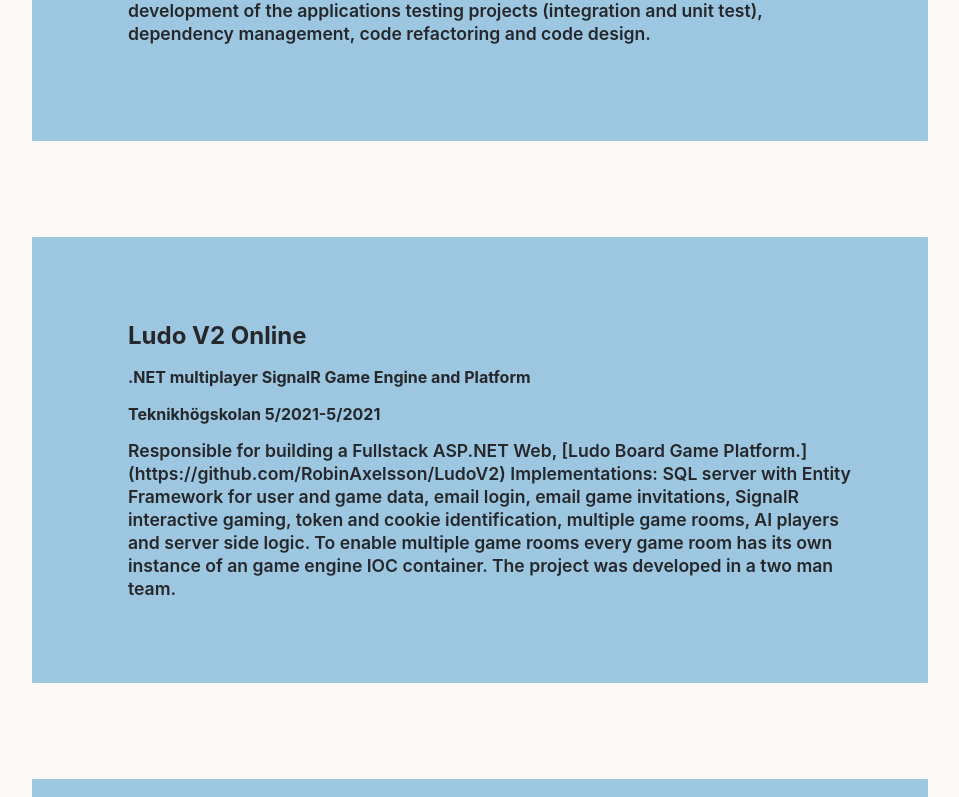
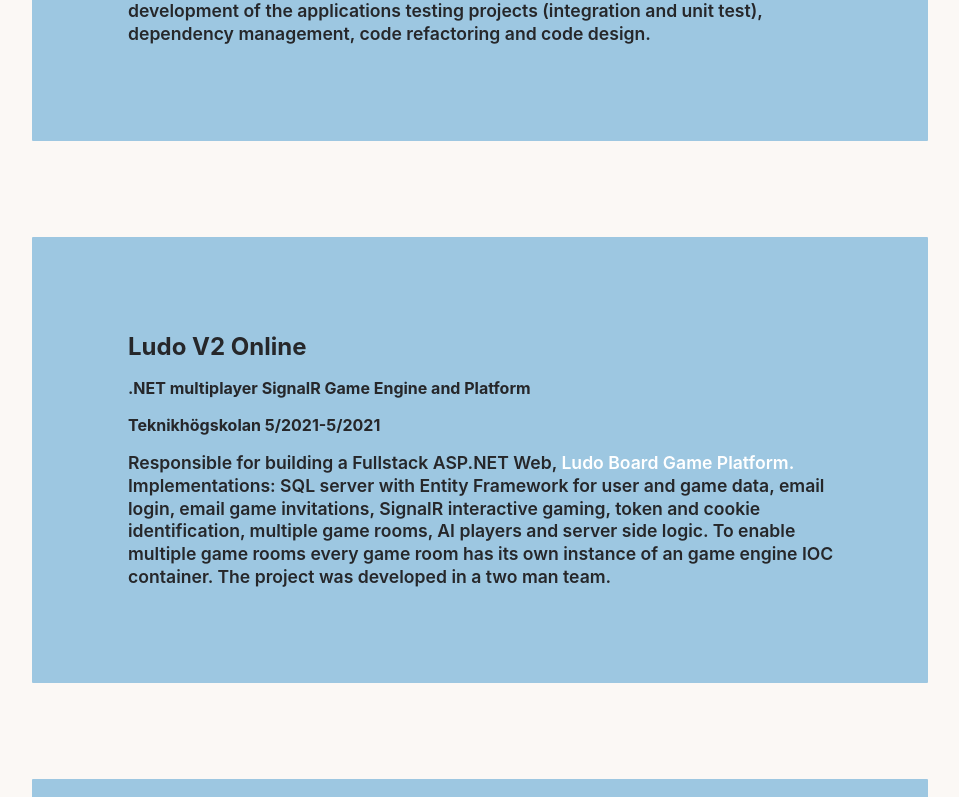
Before and after one commit to RobinAxelsson/personal-jam, a Next.js app: page /projects in a window 1280 px wide. Shown: the part 441-1238 px from the top of the page, without its empty margins (160-1119 px from the left). Built offline with nearby package versions, Linux system fonts and the light colour scheme.

Commit message:
removed html-react-parser

```diff
--- a/components/highlighted-projects.jsx
+++ b/components/highlighted-projects.jsx
@@ -1,4 +1,5 @@
 import parseDateToString from "../data-parsers/parser-date";
+import ReactMarkdown from 'react-markdown'
 
 export default function HighlightedProjects({ allHighlightedProjectsData }) {
   return (
@@ -14,7 +15,7 @@
                 <h4>
                   {company} {parseDateToString(start)}-{parseDateToString(end)}
                 </h4>
-                <p>{content}</p>
+                <ReactMarkdown>{content}</ReactMarkdown>
               </>
             }
           />
--- a/data-access/resume-repository.js
+++ b/data-access/resume-repository.js
@@ -2,8 +2,6 @@
 import path from 'path';
 import matter from 'gray-matter';
 import YAML from 'yaml'
-
-const resumeDirectory = path.join(process.cwd(), 'resume/highlighted_projects');
 
 export function getSummary() {
     const fileContent = fs.readFileSync('resume/summary.md', 'utf8');
@@ -43,6 +41,7 @@
 
 
 export function getSortedHighlightedProjectsData() {
+  const resumeDirectory = path.join(process.cwd(), 'resume/highlighted_projects');
   const fileNames = fs.readdirSync(resumeDirectory);
   const allPostsData = fileNames.map((fileName) => {
     const id = fileName.replace(/\.md$/, '');
--- a/data-parsers/parser-md.js
+++ /dev/null
@@ -1,5 +0,0 @@
-import parse from "html-react-parser";
-
-export default function parseMd(content) {
-  return parse(content.replaceAll("\n", "<br />"));
-}
--- a/package.json
+++ b/package.json
@@ -8,7 +8,6 @@
   "dependencies": {
     "fetch-jsonp": "^1.2.3",
     "gray-matter": "^4.0.3",
-    "html-react-parser": "^3.0.6",
     "next": "latest",
     "react": "18.2.0",
     "react-dom": "18.2.0",
```
Also changed, not shown: 1 other file (tests, documents, lock files or other folders).
